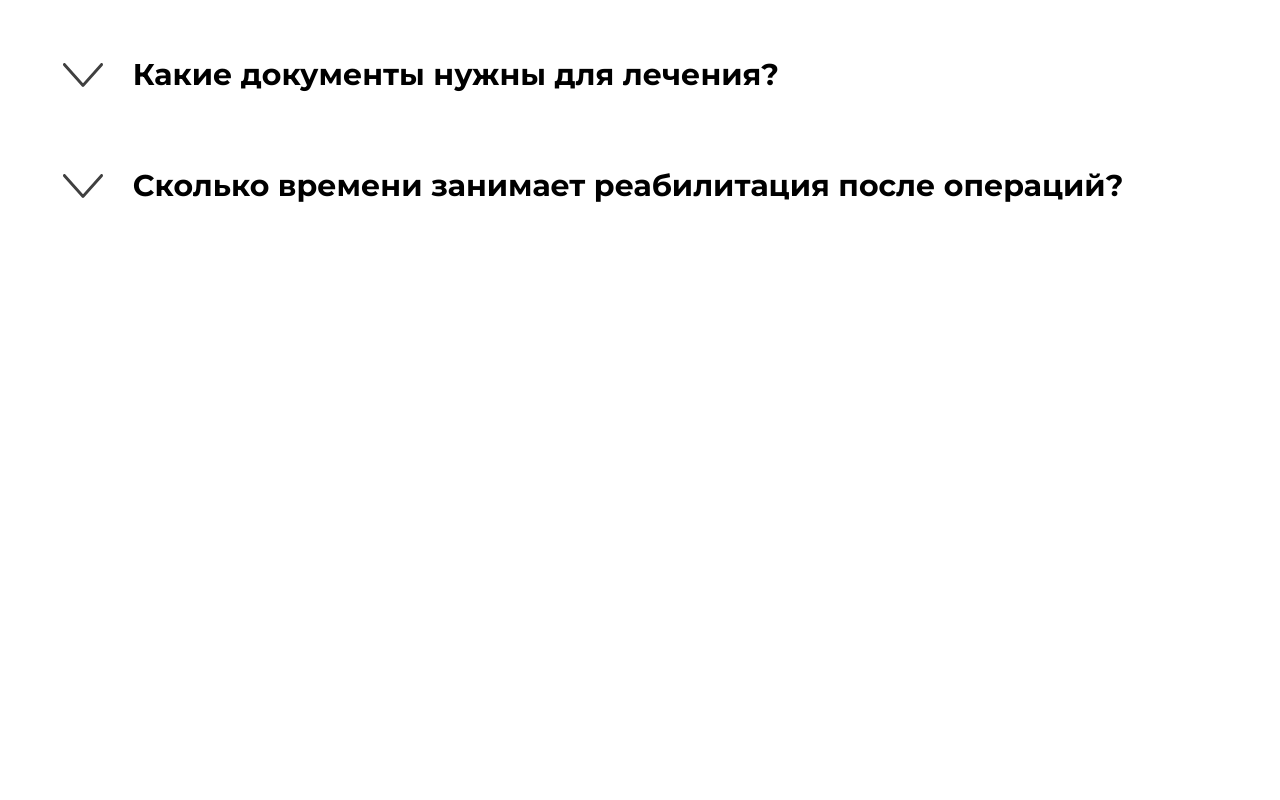
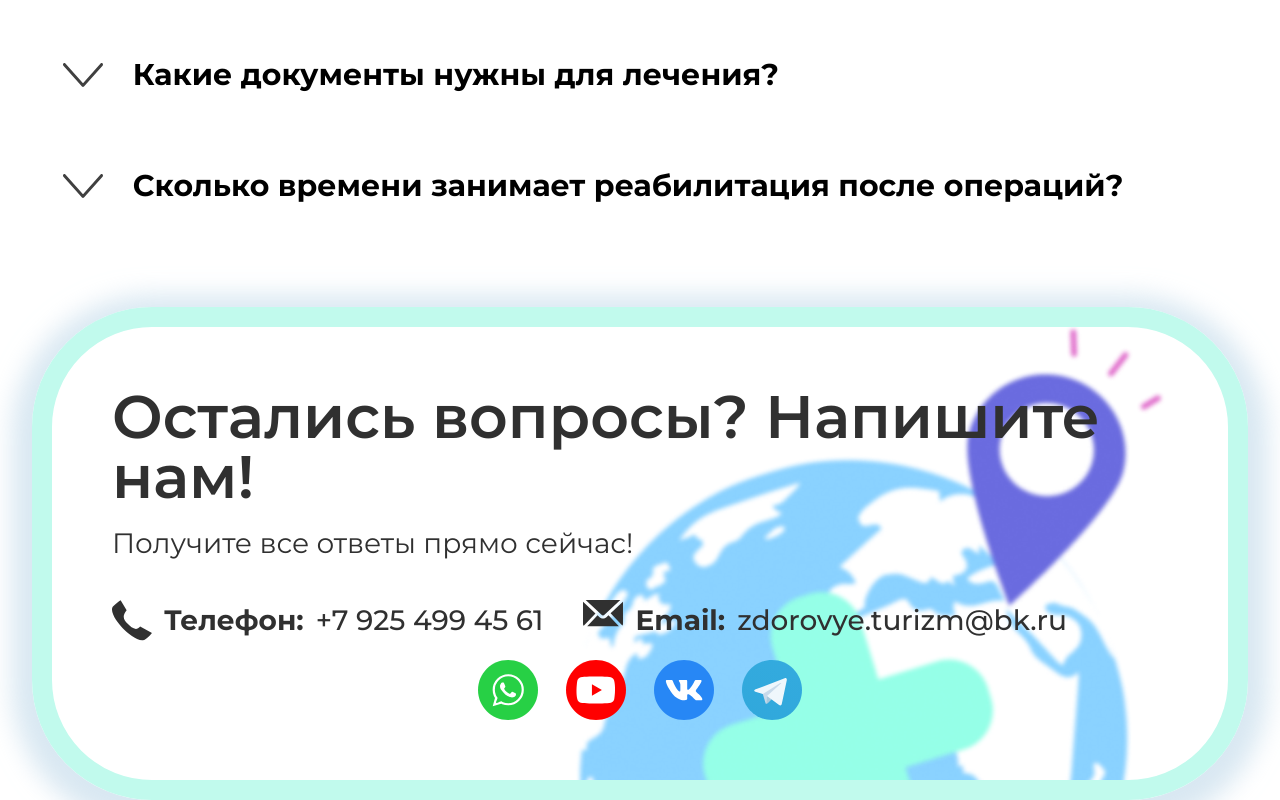
Before and after one commit to yuKalashnikova2/tourism, a Nuxt app: page / in a window 1280 px wide. Shown: the part 5335-6135 px from the top of the page. Before the commit the page ends 5718 px from the top, so only its background shows below. Built offline with nearby package versions, Linux system fonts and the light colour scheme.

Commit message:
feat: Contacts

```diff
--- a/assets/main.scss
+++ b/assets/main.scss
@@ -54,7 +54,7 @@ img {
     flex-direction: column;
     gap: 60px;
     @media (max-width: 992px) {
-        gap: 20px;
+        gap: 50px;
     }
 }
 .services__text {
--- /dev/null
+++ b/components/Contacts.vue
@@ -0,0 +1,175 @@
+<template>
+    <div class="contacts">
+        <div class="contacts__message">
+            <h5 class="contacts__title">Остались вопросы? Напишите нам!</h5>
+            <span class="contacts__subtitle"
+                >Получите все ответы прямо сейчас!</span
+            >
+        </div>
+        <div class="contacts__form">
+            <div class="contacts__phone">
+                <a href="tel:+79254994561">
+                    <div class="contacts__phone__icon">
+                        <img src="/phone.svg" alt="phone" />
+                    </div>
+                </a>
+
+                <span class="contacts__phone__subtitle">Телефон:</span>
+                <span class="contacts__phone__name">+7 925 499 45 61</span>
+            </div>
+            <div class="contacts__phone">
+                <div class="contacts__phone__icon">
+                    <img src="/email.svg" alt="email" />
+                </div>
+
+                <span class="contacts__phone__subtitle">Email:</span>
+                <span class="contacts__phone__name">zdorovye.turizm@bk.ru</span>
+            </div>
+        </div>
+        <div class="contacts__wrapper">
+            <div class="contacts__wrapper__item">
+                <img src="/whats.svg" alt="whats" />
+            </div>
+            <nuxt-link to="https://www.youtube.com/@zdorovyeiturizm">
+                <div class="contacts__wrapper__item">
+                    <img src="/youtube.svg" alt="youtube" />
+                </div>
+            </nuxt-link>
+
+            <nuxt-link to="https://vk.com/zdorovekrasotaiturizm">
+                <div class="contacts__wrapper__item">
+                    <img src="/vkontakte.svg" alt="vk" />
+                </div>
+            </nuxt-link>
+
+            <nuxt-link to="https://t.me/zdorovekrasotaiturizm">
+                <div class="contacts__wrapper__item">
+                    <img src="/telegram.svg" alt="telegram" />
+                </div>
+            </nuxt-link>
+        </div>
+
+        <div class="contacts__image-background"></div>
+    </div>
+</template>
+
+<style lang="scss" scoped>
+.contacts {
+    display: flex;
+    flex-direction: column;
+    padding: 60px;
+    box-shadow: 0px 8px 24px 20px rgba(192, 217, 233, 0.6);
+    border: 20px solid #c1faed;
+    border-radius: 120px;
+    position: relative;
+    @media (max-width: 992px) {
+        display: flex;
+        padding: 50px;
+    }
+    @media (max-width: 605px) {
+        padding: 30px;
+    }
+    &__title {
+        font-size: 60px;
+        font-weight: 600;
+        line-height: 60px;
+        text-align: left;
+        margin-bottom: 20px;
+    }
+    &__subtitle {
+        font-size: 28px;
+        font-weight: 400;
+        line-height: 33.6px;
+        text-align: left;
+    }
+    &__form {
+        margin-top: 40px;
+        display: flex;
+        align-items: center;
+        gap: 40px;
+        @media (max-width: 992px) {
+            flex-direction: column;
+            justify-content: left;
+            align-items: baseline;
+        }
+    }
+    &__phone {
+        display: flex;
+        align-items: center;
+        gap: 12px;
+        @media (max-width: 605px) {
+            flex-direction: column;
+            align-items: baseline;
+        }
+
+        &__icon {
+            width: 40px;
+            height: 40px;
+            & img {
+                width: 100%;
+                object-fit: cover;
+            }
+            @media (max-width: 605px) {
+                display: none;
+            }
+        }
+        &__subtitle {
+            font-size: 28px;
+            font-weight: 700;
+            line-height: 28px;
+            text-align: left;
+        }
+        &__name {
+            font-size: 28px;
+            font-weight: 500;
+            line-height: 39.2px;
+            text-align: left;
+        }
+    }
+    &__wrapper {
+        display: flex;
+        align-items: center;
+        justify-content: center;
+        margin-top: 20px;
+        gap: 28px;
+        @media (max-width: 992px) {
+            justify-content: left;
+            margin-top: 35px;
+        }
+        @media (max-width: 768px) {
+            gap: 15px;
+        }
+        @media (max-width: 605px) {
+            justify-content: center;
+        }
+        &__item {
+            width: 60px;
+            height: 60px;
+            cursor: pointer;
+            @media (max-width: 768px) {
+                width: 40px;
+                height: 40px;
+            }
+            & img {
+                width: 100%;
+                object-fit: cover;
+            }
+        }
+    }
+    &__image-background {
+        background-image: url('/logo-back.png');
+        background-size: contain;
+        background-position: right bottom;
+        background-repeat: no-repeat;
+        width: 100%;
+        height: 100%;
+        position: absolute;
+        right: 0;
+        bottom: 0;
+        z-index: -1;
+        @media (max-width: 992px) {
+            display: none;
+        }
+    }
+}
+</style>
--- a/components/Social.vue
+++ b/components/Social.vue
@@ -22,7 +22,7 @@
     </div>
 </template>
 
-<style lang="scss" scoped>
+<style lang="scss">
 .social {
     display: grid;
     grid-template-columns: 2fr 1fr 1fr;
--- a/pages/index.vue
+++ b/pages/index.vue
@@ -1,3 +1,4 @@
+
 <template>
     <div class="container">
         <div class="wrapper">
@@ -9,6 +10,7 @@
             <Social />
             <Blog />
             <FAQ />
+            <Contacts />
         </div>
     </div>
 </template>
```
Also changed, not shown: public/logo-back.png (added).
